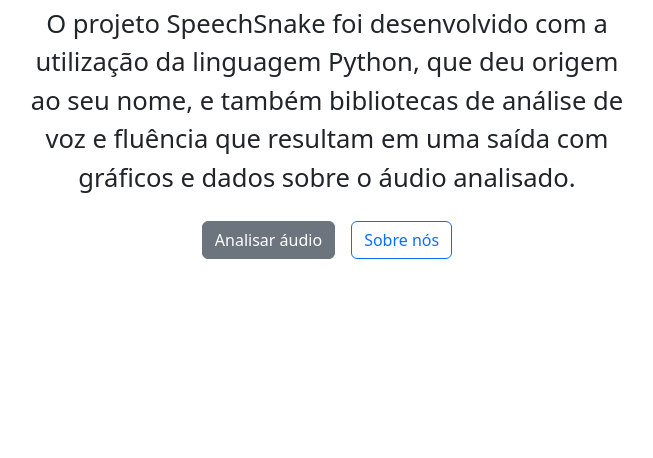
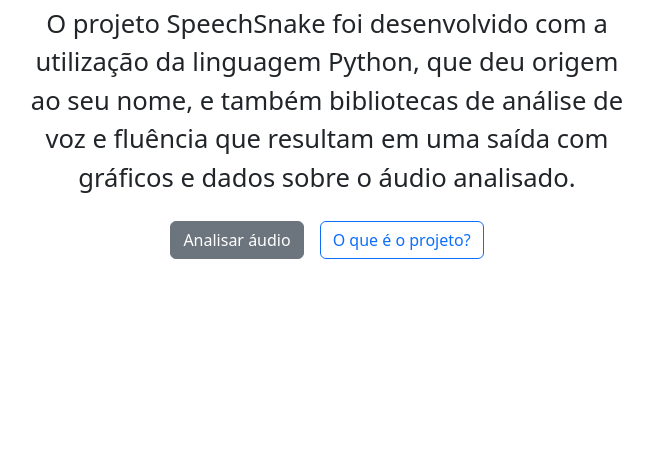
Before and after one commit to Luzia-Silva/speech_snake.py, a Flask app: page / in a window 1280 px wide. Shown: the part 254-712 px from the top of the page, without its empty margins (313-966 px from the left). Run offline with Flask 2, Linux system fonts and the light colour scheme.

Commit message:
ajuste do nome do botão

```diff
--- a/app/templates/index.html
+++ b/app/templates/index.html
@@ -14,7 +14,7 @@
         <button type="button" class="btn btn-secondary gap-4 btn-md">Analisar áudio</button>
       </a>
       <a href="/about">
-        <button type="button" class="btn btn-outline-primary gap-4 btn-md">Sobre nós</button>
+        <button type="button" class="btn btn-outline-primary gap-4 btn-md">O que é o projeto?</button>
       </a>
     </div>
   </div>
```
